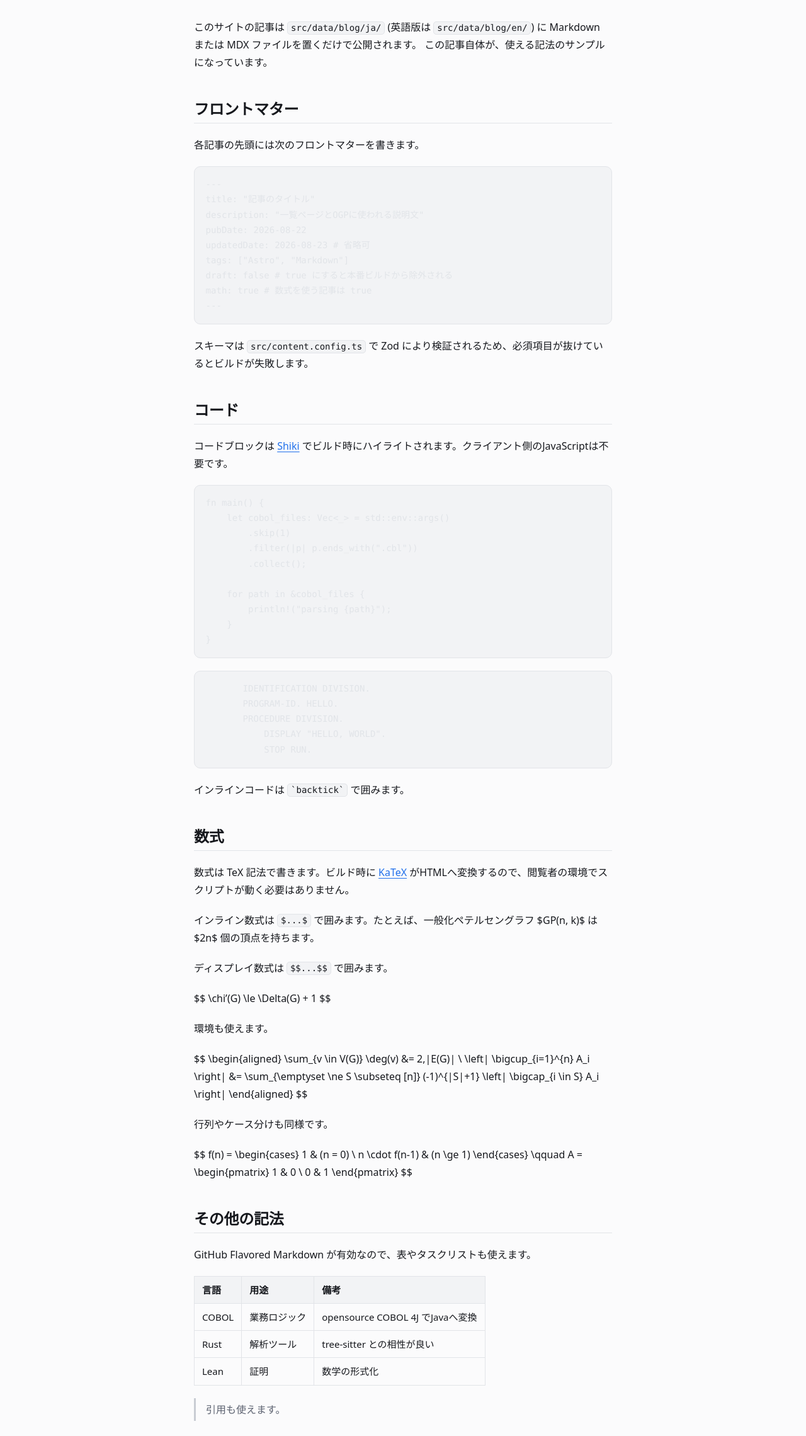
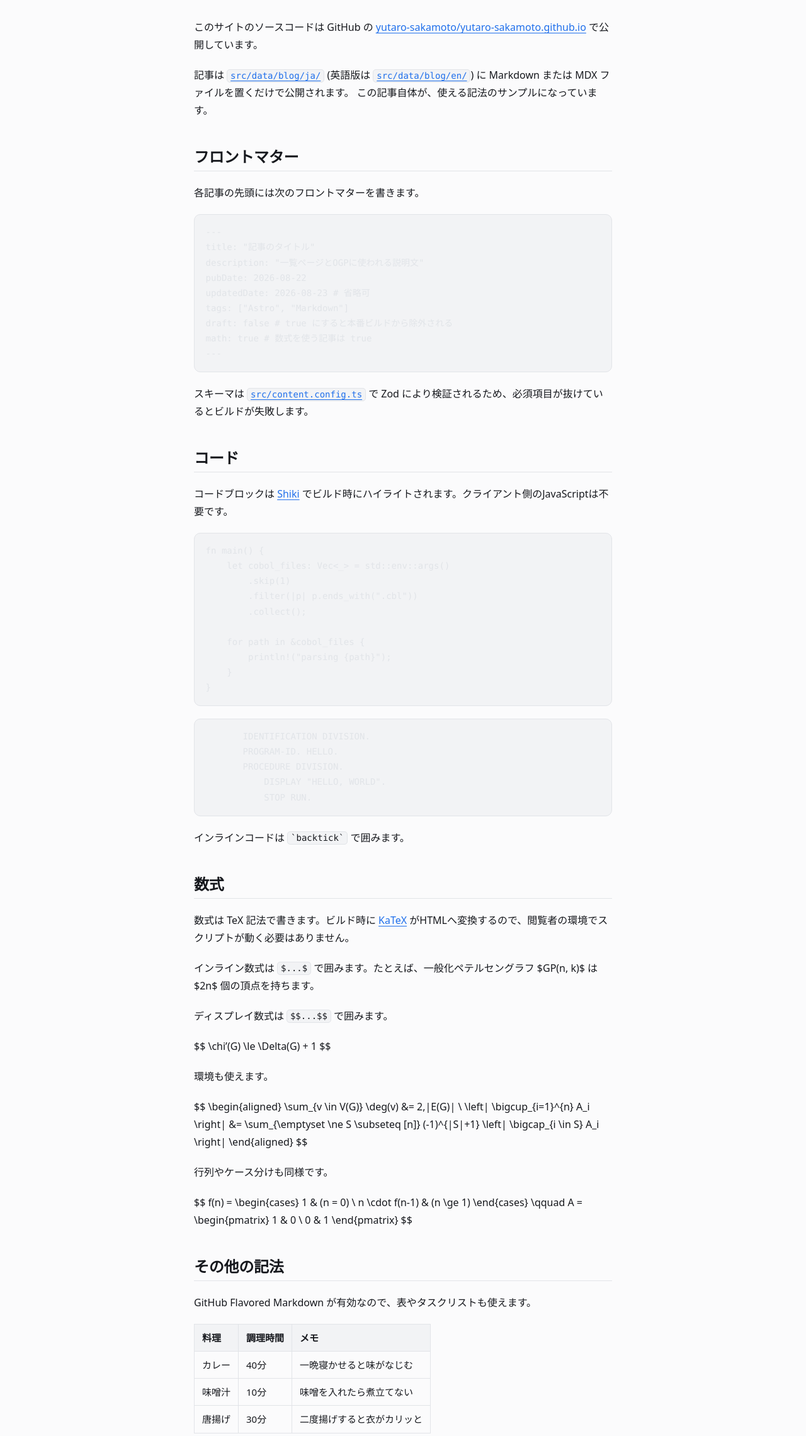
Before and after one commit to yutaro-sakamoto/yutaro-sakamoto.github.io, an Astro site: page /blog/writing-articles in a window 1280 px wide. Shown: the part 270-2550 px from the top of the page at 63% size. Built offline with nearby package versions, Linux system fonts and the light colour scheme; Astro itself is replaced by a stand-in of ours; some packages are replaced by stand-ins of ours; code samples lack their colours.

Commit message:
Link the sample article's paths to the repository
Open the article with a link to the repo, and turn the src/data/blog/ja,
src/data/blog/en and src/content.config.ts mentions into links to those paths
on the default branch. They 404 until the site is deployed from main.

Swap the table example from programming languages to cooking, so the section
demonstrates table syntax without doubling as more subject matter.

Co-Authored-By: Claude Opus 5 (1M context) <noreply@anthropic.com>
Claude-Session: https://claude.ai/code/session_01Qw1gXN2aYrfw7wNA8g8Hse

````diff
--- a/src/data/blog/en/writing-articles.md
+++ b/src/data/blog/en/writing-articles.md
@@ -6,8 +6,10 @@ tags: ["Astro", "Markdown", "KaTeX"]
 math: true
 ---
 
-Articles on this site are plain Markdown (or MDX) files under `src/data/blog/en/`
-(`src/data/blog/ja/` for the Japanese versions). This post doubles as a reference for the available syntax.
+The source of this site is on GitHub at [yutaro-sakamoto/yutaro-sakamoto.github.io](https://github.com/yutaro-sakamoto/yutaro-sakamoto.github.io).
+
+Articles are plain Markdown (or MDX) files under [`src/data/blog/en/`](https://github.com/yutaro-sakamoto/yutaro-sakamoto.github.io/tree/main/src/data/blog/en)
+([`src/data/blog/ja/`](https://github.com/yutaro-sakamoto/yutaro-sakamoto.github.io/tree/main/src/data/blog/ja) for the Japanese versions). This post doubles as a reference for the available syntax.
 
 ## Frontmatter
 
@@ -25,7 +27,7 @@ math: true # set for posts containing TeX
 ---
 ```
 
-The schema is validated with Zod in `src/content.config.ts`, so a missing field fails the build instead of shipping a broken page.
+The schema is validated with Zod in [`src/content.config.ts`](https://github.com/yutaro-sakamoto/yutaro-sakamoto.github.io/blob/main/src/content.config.ts), so a missing field fails the build instead of shipping a broken page.
 
 ## Code
 
@@ -88,11 +90,11 @@ $$
 
 GitHub Flavored Markdown is enabled, so tables and task lists work too.
 
-| Language | Used for         | Notes                                     |
-| -------- | ---------------- | ----------------------------------------- |
-| COBOL    | Business logic   | Translated to Java by opensource COBOL 4J |
-| Rust     | Analysis tooling | Pairs well with tree-sitter               |
-| Lean     | Proofs           | Formalizing mathematics                   |
+| Dish          | Time   | Notes                            |
+| ------------- | ------ | -------------------------------- |
+| Curry         | 40 min | Even better the next day         |
+| Miso soup     | 10 min | Do not boil it after adding miso |
+| Fried chicken | 30 min | Fry it twice for a crisp coating |
 
 > Blockquotes are available as well.
 
--- a/src/data/blog/ja/writing-articles.md
+++ b/src/data/blog/ja/writing-articles.md
@@ -6,7 +6,9 @@ tags: ["Astro", "Markdown", "KaTeX"]
 math: true
 ---
 
-このサイトの記事は `src/data/blog/ja/` (英語版は `src/data/blog/en/`) に Markdown または MDX ファイルを置くだけで公開されます。
+このサイトのソースコードは GitHub の [yutaro-sakamoto/yutaro-sakamoto.github.io](https://github.com/yutaro-sakamoto/yutaro-sakamoto.github.io) で公開しています。
+
+記事は [`src/data/blog/ja/`](https://github.com/yutaro-sakamoto/yutaro-sakamoto.github.io/tree/main/src/data/blog/ja) (英語版は [`src/data/blog/en/`](https://github.com/yutaro-sakamoto/yutaro-sakamoto.github.io/tree/main/src/data/blog/en)) に Markdown または MDX ファイルを置くだけで公開されます。
 この記事自体が、使える記法のサンプルになっています。
 
 ## フロントマター
@@ -25,7 +27,7 @@ math: true # 数式を使う記事は true
 ---
 ```
 
-スキーマは `src/content.config.ts` で Zod により検証されるため、必須項目が抜けているとビルドが失敗します。
+スキーマは [`src/content.config.ts`](https://github.com/yutaro-sakamoto/yutaro-sakamoto.github.io/blob/main/src/content.config.ts) で Zod により検証されるため、必須項目が抜けているとビルドが失敗します。
 
 ## コード
 
@@ -92,11 +94,11 @@ $$
 
 GitHub Flavored Markdown が有効なので、表やタスクリストも使えます。
 
-| 言語  | 用途         | 備考                             |
-| ----- | ------------ | -------------------------------- |
-| COBOL | 業務ロジック | opensource COBOL 4J でJavaへ変換 |
-| Rust  | 解析ツール   | tree-sitter との相性が良い       |
-| Lean  | 証明         | 数学の形式化                     |
+| 料理   | 調理時間 | メモ                       |
+| ------ | -------- | -------------------------- |
+| カレー | 40分     | 一晩寝かせると味がなじむ   |
+| 味噌汁 | 10分     | 味噌を入れたら煮立てない   |
+| 唐揚げ | 30分     | 二度揚げすると衣がカリッと |
 
 > 引用も使えます。
 
````
